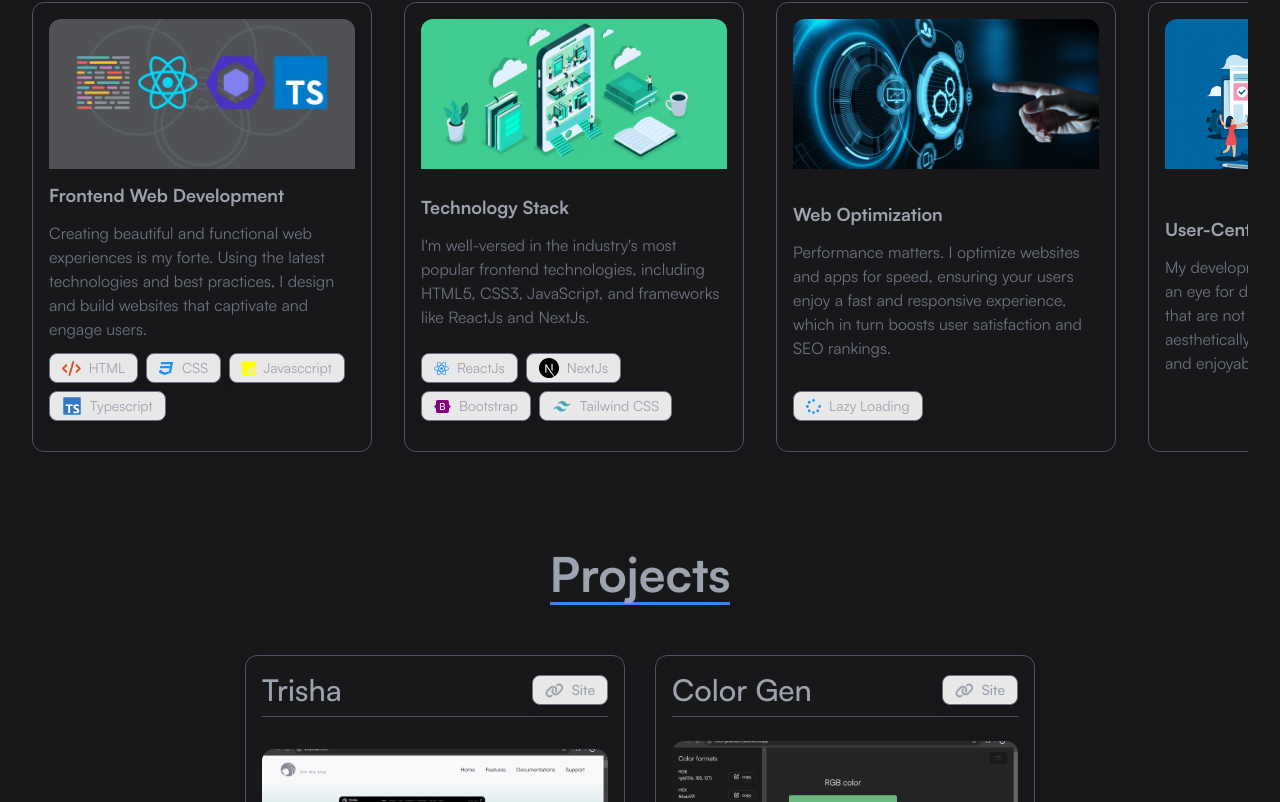
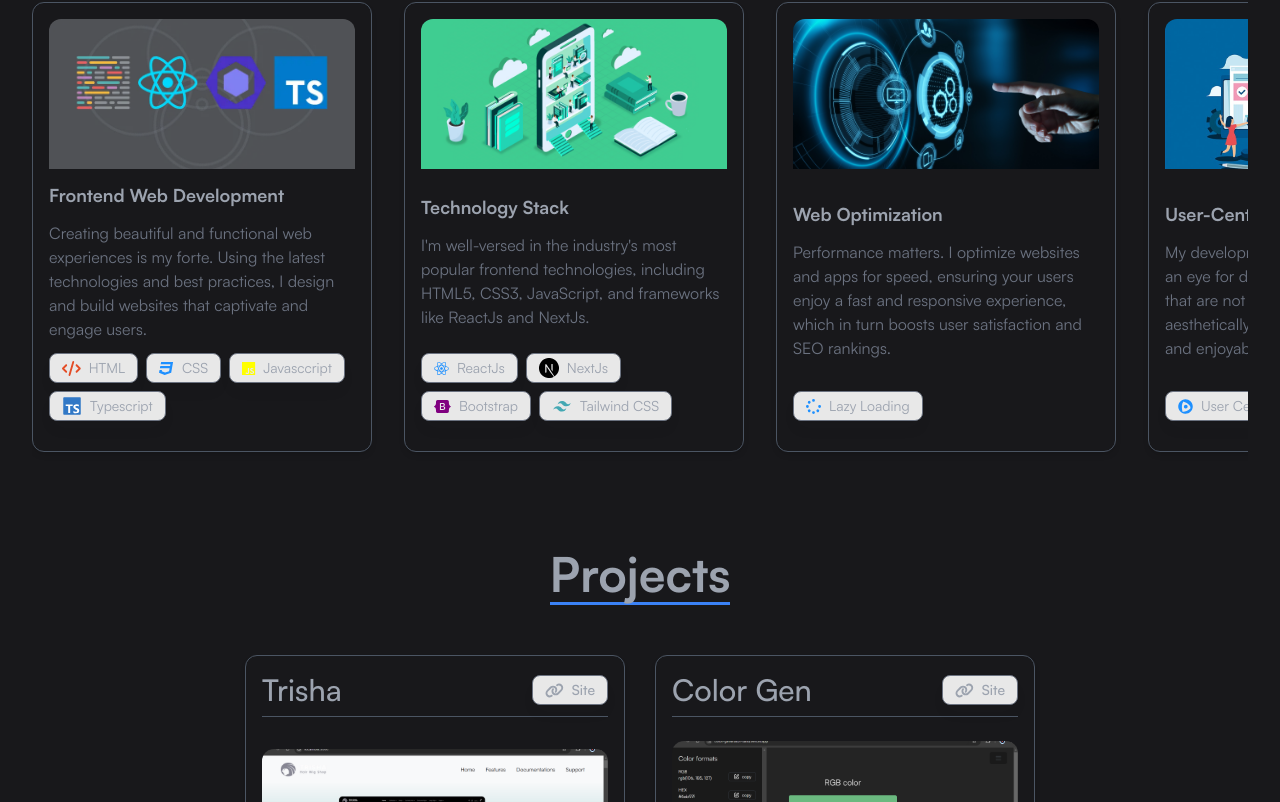
Before and after one commit to Husseincode/MyPortfolio, a Next.js app in the folder my-next-app/: page / in a window 1280 px wide. Shown: the part 971-1773 px from the top of the page. Built offline with nearby package versions, Linux system fonts and the light colour scheme.

Commit message:
`Refactor loading screen to include logo and remove testing and quality assurance section from skills data`

```diff
--- a/my-next-app/src/components/loading.tsx
+++ b/my-next-app/src/components/loading.tsx
@@ -4,11 +4,22 @@
 import React from 'react';
 import '@/styles/styles.css';
 import '../styles/modules.styles.css';
+import logo from '@/assets/svgs/image.svg';
+import Image from 'next/image';
 
 const LoadingScreen = () => {
   return (
     <div className='w-full h-[100vh] flex justify-center items-center'>
-      <div className='loading'></div>
+      <div className='flex justify-center items-center'>
+        <div className='loading'></div>
+        <Image
+          src={logo}
+          width={45}
+          height={40}
+          alt=''
+          className='rounded-full'
+        />
+      </div>
     </div>
   );
 };
--- a/my-next-app/src/data/data.tsx
+++ b/my-next-app/src/data/data.tsx
@@ -3,15 +3,16 @@ import fxImg from '@/assets/images/fx-style.webp';
 import optImg from '@/assets/images/automation-and-optimization.jpg';
 import techStark from '@/assets/images/techSTark.jpg';
 import userCentricImg from '@/assets/images/userCentered.jpeg';
-import testingImg from '@/assets/images/test.png';
+//import testingImg from '@/assets/images/test.png';
 import { faCode, faSpinner } from '@fortawesome/free-solid-svg-icons';
 import nextIcon from '../svgs/nextjs-icon-svgrepo-com.svg';
 import tailwindIcon from '../svgs/tailwind-svgrepo-com.svg';
-import cypressIcon from '../svgs/cypress-svgrepo-com.svg';
-import jestIcon from '../svgs/jest-snapshot-svgrepo-com.svg';
+//import cypressIcon from '../svgs/cypress-svgrepo-com.svg';
+//import jestIcon from '../svgs/jest-snapshot-svgrepo-com.svg';
 import tsIcon from '../svgs/typescript-official-svgrepo-com.svg';
 import {
   faBootstrap,
+  faCentercode,
   faCss3,
   faJs,
   faReact,
@@ -101,25 +102,33 @@ export const skillsData = [
     role: 'User-Centric Design',
     details: `My development goes hand-in-hand with an eye for design. I create user interfaces that are not only functional but also aesthetically pleasing, providing a seamless and enjoyable user journey.`,
     image: userCentricImg,
-  },
-  {
-    id: 5,
-    role: 'Testing and Quality Assurance',
-    details: `I rigorously test and debug applications to guarantee a bug-free and secure environment for users. Your peace of mind is as important to me as the functionality of your project.`,
-    image: testingImg,
     langs: [
       {
-        name: 'Cypress',
-        icon: null,
-        color: '',
-        svg: cypressIcon,
-      },
-      {
-        name: 'Jest',
-        svg: jestIcon,
-        color: '',
-        icon: null,
+        name: 'User Centric',
+        icon: faCentercode,
+        color: 'dodgerblue',
+        svg: null,
       },
     ],
   },
+  // {
+  //   id: 5,
+  //   role: 'Testing and Quality Assurance',
+  //   details: `I rigorously test and debug applications to guarantee a bug-free and secure environment for users. Your peace of mind is as important to me as the functionality of your project.`,
+  //   image: testingImg,
+  //   langs: [
+  //     {
+  //       name: 'Cypress',
+  //       icon: null,
+  //       color: '',
+  //       svg: cypressIcon,
+  //     },
+  //     {
+  //       name: 'Jest',
+  //       svg: jestIcon,
+  //       color: '',
+  //       icon: null,
+  //     },
+  //   ],
+  // },
 ];
--- a/my-next-app/src/styles/modules.styles.css
+++ b/my-next-app/src/styles/modules.styles.css
@@ -12,7 +12,7 @@
 
 @keyframes pulse {
   0% {
-    transform: scale(0.5);
+    transform: scale(3);
     opacity: 1;
   }
   /* 50% {
@@ -20,7 +20,7 @@
     opacity: 0.5;
   } */
   100% {
-    transform: scale(5);
+    transform: scale(7);
     opacity: 0;
   }
 }
```
